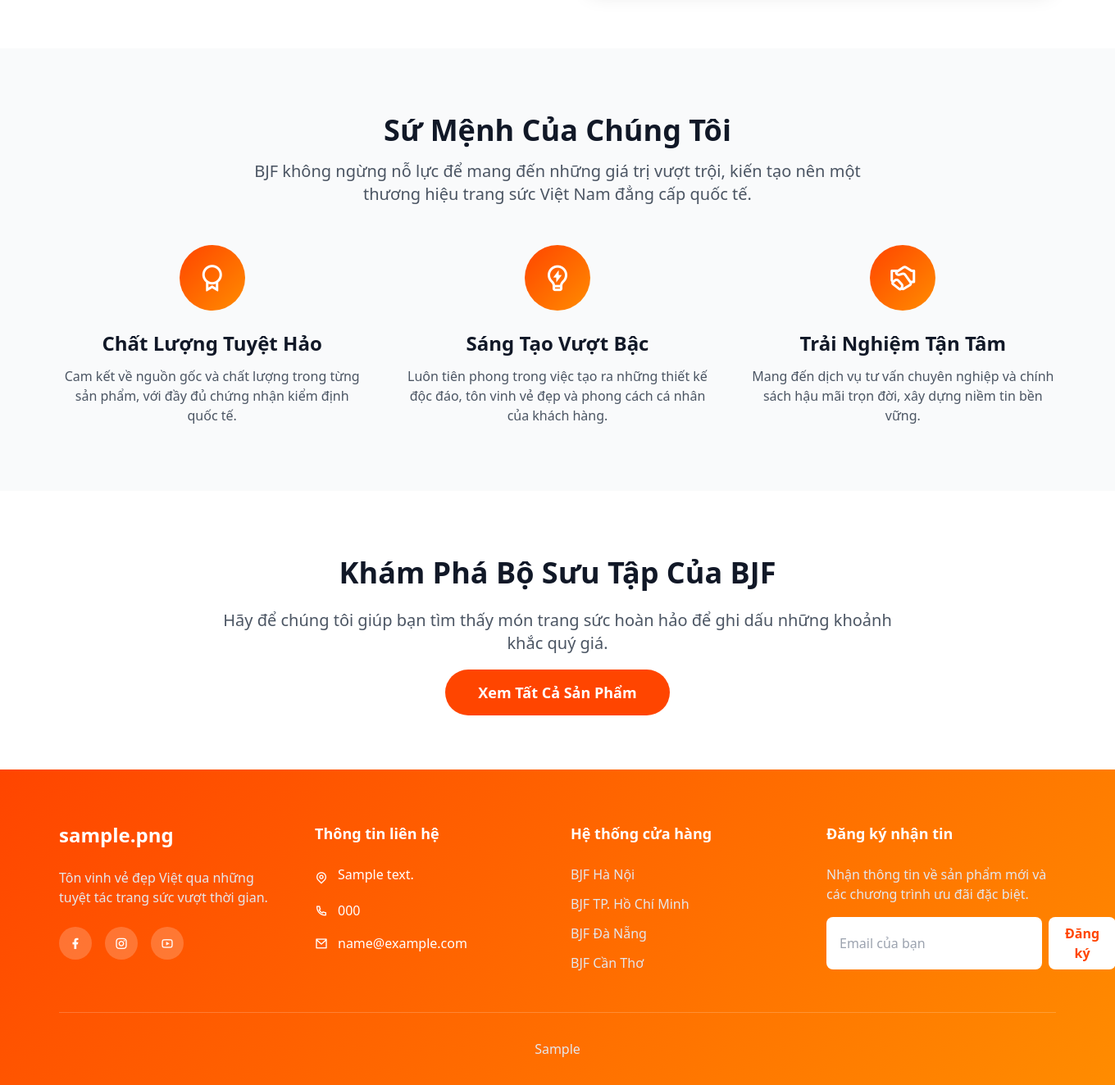
After one commit to tunglb94/bjf-jewelry-store, a Django app: page /ve-chung-toi/ in a window 1360 px wide. The commit adds this page. Shown: the part 997-2321 px from the top of the page at 82% size. Run offline with Django 4.2, Linux system fonts and the light colour scheme; tables that the repository leaves empty hold one stand-in row (values such as "Sample post"); some libraries are stand-ins or nearby versions.

Commit message:
Add About Us page

```diff
--- a/store/urls.py
+++ b/store/urls.py
@@ -3,7 +3,6 @@
 from django.urls import path
 from . import views
 
-# Dòng này rất quan trọng để định danh nhóm URL này
 app_name = 'store'
 
 urlpatterns = [
@@ -13,6 +12,7 @@ urlpatterns = [
     path('tin-tuc/', views.post_list, name='post_list'),
     path('tin-tuc/<slug:slug>/', views.post_detail, name='post_detail'),
     path('lien-he/', views.contact, name='contact'),
+    path('ve-chung-toi/', views.about_us, name='about_us'),
 
     # URLs cho giỏ hàng
     path('gio-hang/', views.cart_detail, name='cart_detail'),
--- a/store/views.py
+++ b/store/views.py
@@ -4,7 +4,7 @@ from django.shortcuts import render, redirect, get_object_or_404
 from django.contrib import messages
 from .models import (
     Product, Category, Post, ContactMessage, Order, OrderItem,
-    Banner, ProductVariation, ProductImage, Testimonial
+    Banner, ProductVariation, ProductImage, Testimonial, ActionButton
 )
 from django.views.decorators.http import require_POST
 import json
@@ -24,6 +24,12 @@ def home(request):
         'testimonials': testimonials,
     }
     return render(request, 'store/index.html', context)
+
+def about_us(request):
+    """
+    View cho trang Về Chúng Tôi.
+    """
+    return render(request, 'store/about.html')
 
 def product_list(request):
     products = Product.objects.filter(is_available=True)
--- /dev/null
+++ b/templates/store/about.html
@@ -0,0 +1,70 @@
+{% extends 'store/base.html' %}
+{% load static %}
+{% block title %}Về Chúng Tôi - {{ settings.site_name }}{% endblock %}
+
+{% block content %}
+<div class="relative h-96 bg-gray-800 flex items-center justify-center text-white">
+    <img src="https://images.unsplash.com/photo-1599354605398-faf70c48a104?q=80&w=2070&auto=format&fit=crop" class="absolute inset-0 w-full h-full object-cover opacity-30" alt="Xưởng chế tác BJF">
+    <div class="relative z-10 text-center">
+        <h1 class="text-5xl font-bold">Câu Chuyện Về BJF</h1>
+        <p class="text-xl mt-4">Nơi mỗi tuyệt tác trang sức đều mang một linh hồn.</p>
+    </div>
+</div>
+
+<section class="py-20 bg-white">
+    <div class="max-w-7xl mx-auto px-4 sm:px-6 lg:px-8 grid md:grid-cols-2 gap-16 items-center">
+        <div>
+            <h2 class="text-4xl font-bold text-gray-900 mb-6">Hành Trình Chế Tác Đam Mê</h2>
+            <p class="text-gray-600 mb-4 text-lg">
+                BJF được thành lập từ niềm đam mê bất tận với vẻ đẹp vĩnh cửu của đá quý và kim hoàn. Chúng tôi tin rằng trang sức không chỉ là một phụ kiện, mà còn là một di sản, một câu chuyện được kể qua nhiều thế hệ.
+            </p>
+            <p class="text-gray-600 text-lg">
+                Từ những viên đá thô được tuyển chọn kỹ lưỡng nhất, qua bàn tay tài hoa của các nghệ nhân hàng đầu, mỗi sản phẩm của BJF ra đời đều là một tác phẩm nghệ thuật độc đáo, chứa đựng tâm huyết và sự sáng tạo không ngừng nghỉ.
+            </p>
+        </div>
+        <div>
+            <img src="https://images.unsplash.com/photo-1610495393931-78971337e5b2?q=80&w=1964&auto=format&fit=crop" class="rounded-2xl shadow-xl w-full h-full object-cover" alt="Nghệ nhân BJF">
+        </div>
+    </div>
+</section>
+
+<section class="py-20 bg-gray-50">
+    <div class="max-w-7xl mx-auto px-4 sm:px-6 lg:px-8 text-center">
+        <h2 class="text-4xl font-bold text-gray-900 mb-4">Sứ Mệnh Của Chúng Tôi</h2>
+        <p class="text-xl text-gray-600 mb-12 max-w-3xl mx-auto">BJF không ngừng nỗ lực để mang đến những giá trị vượt trội, kiến tạo nên một thương hiệu trang sức Việt Nam đẳng cấp quốc tế.</p>
+        <div class="grid md:grid-cols-3 gap-12">
+            <div>
+                <div class="w-20 h-20 mx-auto mb-6 gradient-bg rounded-full flex items-center justify-center">
+                    <i class="ri-award-line text-4xl text-white"></i>
+                </div>
+                <h3 class="text-2xl font-semibold text-gray-900 mb-3">Chất Lượng Tuyệt Hảo</h3>
+                <p class="text-gray-600">Cam kết về nguồn gốc và chất lượng trong từng sản phẩm, với đầy đủ chứng nhận kiểm định quốc tế.</p>
+            </div>
+            <div>
+                <div class="w-20 h-20 mx-auto mb-6 gradient-bg rounded-full flex items-center justify-center">
+                    <i class="ri-lightbulb-flash-line text-4xl text-white"></i>
+                </div>
+                <h3 class="text-2xl font-semibold text-gray-900 mb-3">Sáng Tạo Vượt Bậc</h3>
+                <p class="text-gray-600">Luôn tiên phong trong việc tạo ra những thiết kế độc đáo, tôn vinh vẻ đẹp và phong cách cá nhân của khách hàng.</p>
+            </div>
+            <div>
+                <div class="w-20 h-20 mx-auto mb-6 gradient-bg rounded-full flex items-center justify-center">
+                    <i class="ri-shake-hands-line text-4xl text-white"></i>
+                </div>
+                <h3 class="text-2xl font-semibold text-gray-900 mb-3">Trải Nghiệm Tận Tâm</h3>
+                <p class="text-gray-600">Mang đến dịch vụ tư vấn chuyên nghiệp và chính sách hậu mãi trọn đời, xây dựng niềm tin bền vững.</p>
+            </div>
+        </div>
+    </div>
+</section>
+
+<section class="py-20 bg-white">
+    <div class="max-w-4xl mx-auto px-4 sm:px-6 lg:px-8 text-center">
+        <h2 class="text-4xl font-bold text-gray-900 mb-6">Khám Phá Bộ Sưu Tập Của BJF</h2>
+        <p class="text-xl text-gray-600 mb-8">Hãy để chúng tôi giúp bạn tìm thấy món trang sức hoàn hảo để ghi dấu những khoảnh khắc quý giá.</p>
+        <a href="{% url 'store:product_list' %}" class="bg-primary hover:bg-secondary text-white px-10 py-4 rounded-full font-semibold text-lg transition-colors duration-200">
+            Xem Tất Cả Sản Phẩm
+        </a>
+    </div>
+</section>
+{% endblock %}
--- a/templates/store/base.html
+++ b/templates/store/base.html
@@ -70,6 +70,7 @@
                 <nav class="hidden md:flex space-x-8">
                     <a href="{% url 'store:home' %}" class="{% if request.resolver_match.url_name == 'home' %}text-yellow-300 font-bold{% else %}text-white hover:text-yellow-200{% endif %} transition-colors">Trang chủ</a>
                     <a href="{% url 'store:product_list' %}" class="{% if request.resolver_match.url_name == 'product_list' %}text-yellow-300 font-bold{% else %}text-white hover:text-yellow-200{% endif %} transition-colors">Sản phẩm</a>
+                    <a href="{% url 'store:about_us' %}" class="{% if request.resolver_match.url_name == 'about_us' %}text-yellow-300 font-bold{% else %}text-white hover:text-yellow-200{% endif %} transition-colors">Về Chúng Tôi</a>
                     <a href="{% url 'store:post_list' %}" class="{% if request.resolver_match.url_name == 'post_list' %}text-yellow-300 font-bold{% else %}text-white hover:text-yellow-200{% endif %} transition-colors">Tin tức</a>
                     <a href="{% url 'store:contact' %}" class="{% if request.resolver_match.url_name == 'contact' %}text-yellow-300 font-bold{% else %}text-white hover:text-yellow-200{% endif %} transition-colors">Liên hệ</a>
                 </nav>
@@ -98,12 +99,12 @@
             <nav class="flex flex-col space-y-6 mt-12">
                 <a href="{% url 'store:home' %}" class="text-white hover:text-yellow-200">Trang chủ</a>
                 <a href="{% url 'store:product_list' %}" class="text-white hover:text-yellow-200">Sản phẩm</a>
+                <a href="{% url 'store:about_us' %}" class="text-white hover:text-yellow-200">Về Chúng Tôi</a>
                 <a href="{% url 'store:post_list' %}" class="text-white hover:text-yellow-200">Tin tức</a>
                 <a href="{% url 'store:contact' %}" class="text-white hover:text-yellow-200">Liên hệ</a>
             </nav>
         </div>
     </div>
-
 
     <main>
         {% if messages %}
@@ -192,7 +193,6 @@
                 mobileMenu.classList.add('-translate-x-full');
             });
 
-            // Tùy chọn: Đóng menu khi click ra ngoài
             mobileMenu.addEventListener('click', function (event) {
                 if (event.target === mobileMenu) {
                     mobileMenu.classList.add('-translate-x-full');
```
